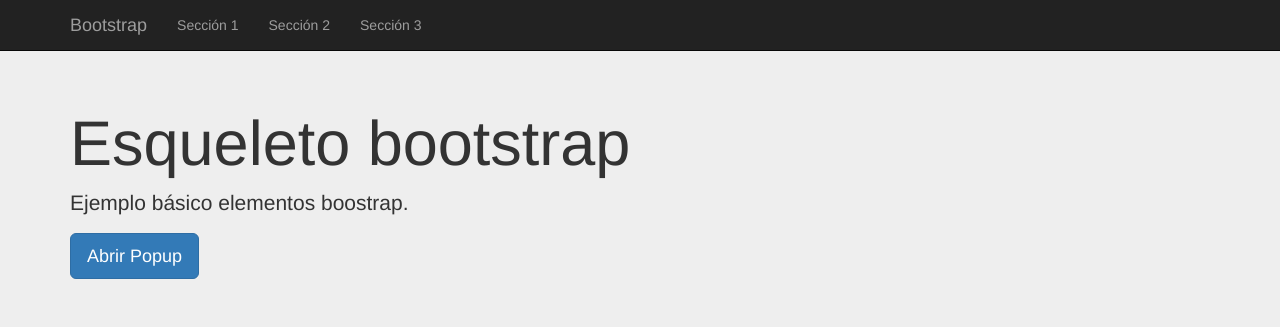
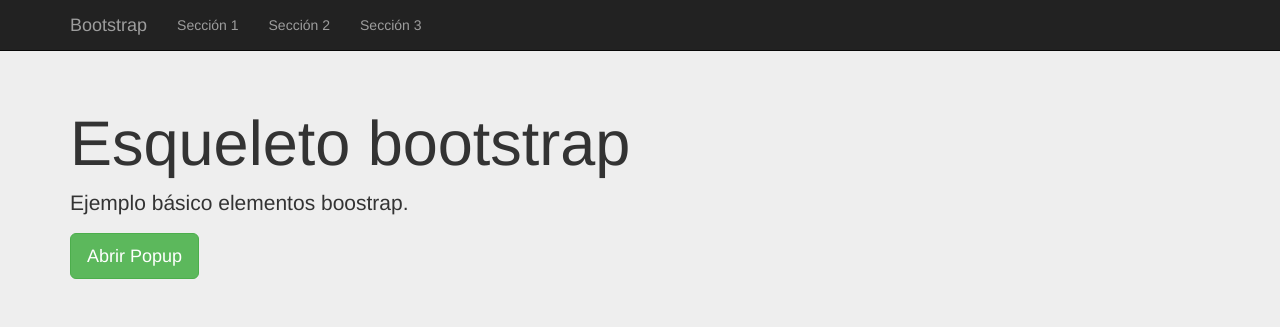
Before and after one commit to JoaquinGA/EsqueletoBootstrap, a plain HTML site: page index.html in a window 1280 px wide. Shown: the top 335 px of the page. Drawn offline with nearby package versions, Linux system fonts and the light colour scheme.

Commit message:
Cambio boton popup

```diff
--- a/index.html
+++ b/index.html
@@ -32,7 +32,7 @@
       <div class="container">
         <h1>Esqueleto bootstrap</h1>
         <p>Ejemplo básico elementos boostrap.</p>
-        <a href="" class="btn btn-primary btn-lg" data-toggle="modal" data-target="#myModal">Abrir Popup</a>
+        <a href="" class="btn btn-success btn-lg" data-toggle="modal" data-target="#myModal">Abrir Popup</a>
       </div>
     </div>
 
```
